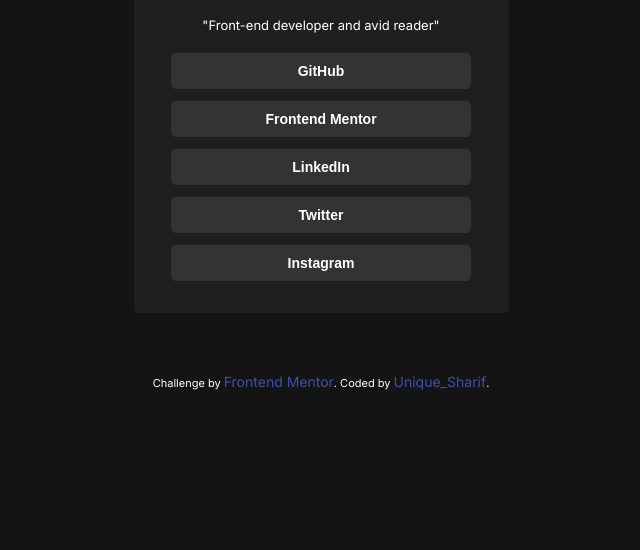
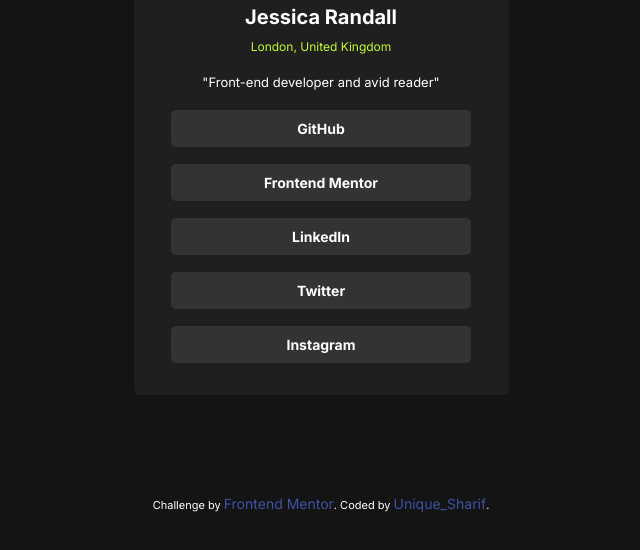
Before and after one commit to sharifulb07/social-links, a plain HTML site: page index.html in a window 1280 px wide. Shown: the part 272-822 px from the top of the page, without its empty margins (319-959 px from the left). After the commit the page ends 800 px from the top, so only its background shows below. Drawn offline with Linux system fonts and the light colour scheme.

Commit message:
error correction on socials button

```diff
--- a/index.html
+++ b/index.html
@@ -33,23 +33,15 @@
       <div class="socials">
         <p>"Front-end developer and avid reader"</p>
         <div class="socials-btn">
-          <button class="btn">
-            <a href="https://www.github.com" class="btn-link">GitHub</a>
-          </button>
-          <button class="btn">
-            <a href="https://www.github.com" class="btn-link"
-              >Frontend Mentor</a
-            >
-          </button>
-          <button class="btn">
-            <a href="https://www.github.com" class="btn-link">LinkedIn</a>
-          </button>
-          <button class="btn">
-            <a href="https://www.github.com" class="btn-link">Twitter </a>
-          </button>
-          <button class="btn">
-            <a href="https://www.github.com" class="btn-link">Instagram </a>
-          </button>
+          <a href="https://www.github.com" class="btn-link">GitHub</a>
+
+          <a href="https://www.github.com" class="btn-link">Frontend Mentor</a>
+
+          <a href="https://www.github.com" class="btn-link">LinkedIn</a>
+
+          <a href="https://www.github.com" class="btn-link">Twitter </a>
+
+          <a href="https://www.github.com" class="btn-link">Instagram </a>
         </div>
       </div>
     </div>
--- a/styles.css
+++ b/styles.css
@@ -27,13 +27,16 @@
   scroll-behavior: smooth;
 }
 
+html,
 body {
   font-family: var(--font-family);
   background-color: var(--off-black);
   color: var(--neutral-white);
-  text-align: center;
-  margin: 0 auto;
-  height: 100vh;
+  min-height: 100vh;
+  display: flex;
+  flex-direction: column;
+  justify-content: center;
+  align-items: center;
 }
 
 ul {
@@ -45,24 +48,20 @@
   font-size: 14px;
 }
 
-.btn {
+.btn-link {
   width: 80%;
   padding: 10px 40px;
   cursor: pointer;
   margin-bottom: 12px;
   background-color: var(--neutral-grey);
-
   font-weight: var(--font-medium);
   border: none;
   outline: none;
   border-radius: 5px;
 }
 
-.btn:hover {
+.btn-link:hover {
   background-color: var(--primary-green);
-}
-
-a:hover {
   color: var(--off-black);
 }
 
@@ -72,6 +71,10 @@
   text-align: center;
   margin: 0 auto;
   padding-bottom: 20px;
+  display: flex;
+  flex-direction: column;
+  gap: 5px;
+  align-items: center;
 }
 
 /* BASAE END */
@@ -83,7 +86,7 @@
     width: 375px;
     min-width: 375px;
     background-color: var(--dark-grey);
-    margin: 60px auto;
+    margin: 100px auto;
     text-align: center;
     border-radius: 5px;
   }
@@ -129,6 +132,15 @@
   }
 }
 
+.container {
+  min-width: 375px;
+  background-color: var(--dark-grey);
+  margin: 30%px auto;
+  text-align: center;
+  border-radius: 5px;
+  align-items: center;
+}
+
 .attribution {
   font-size: 11px;
   text-align: center;
```
